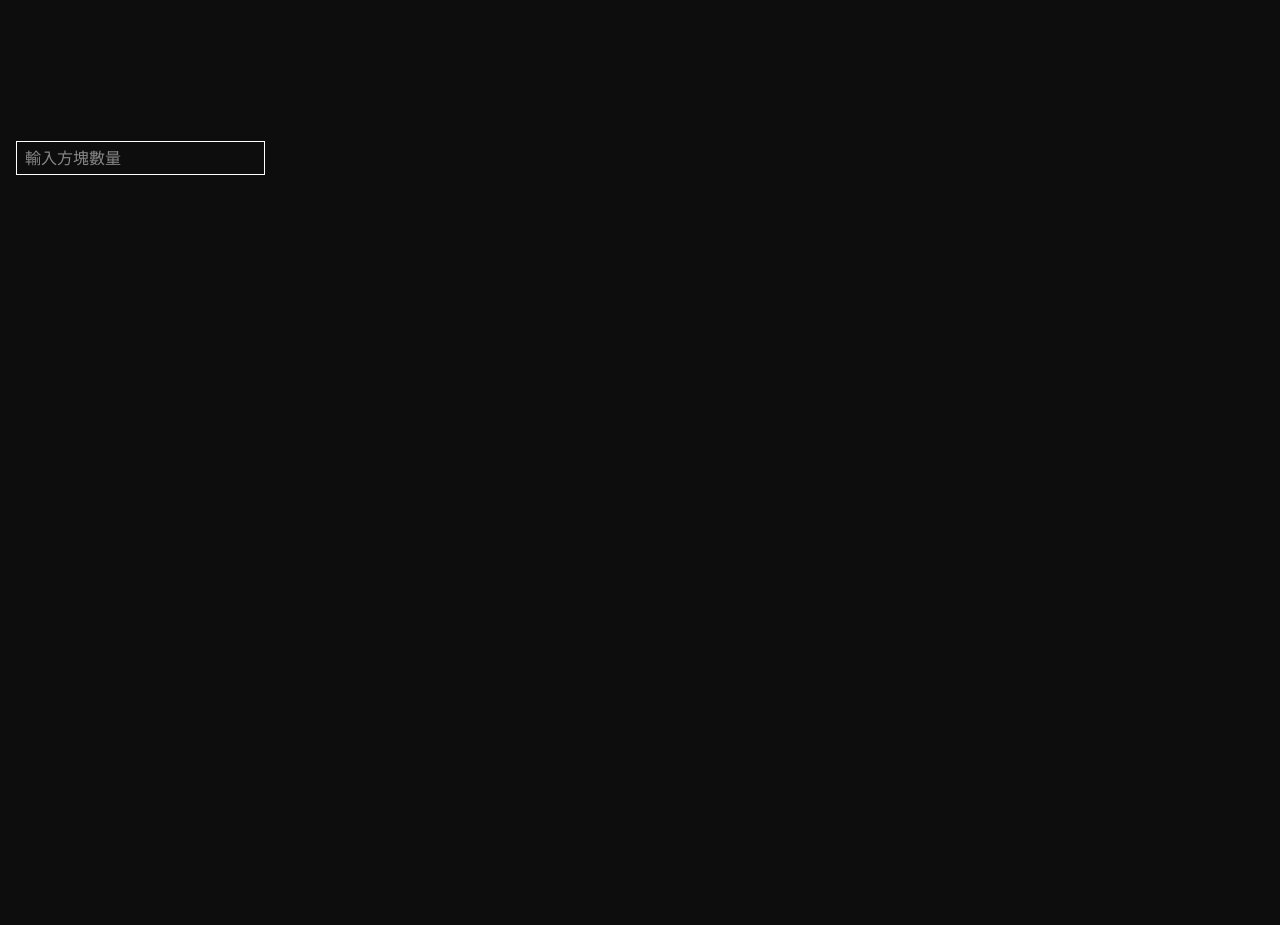
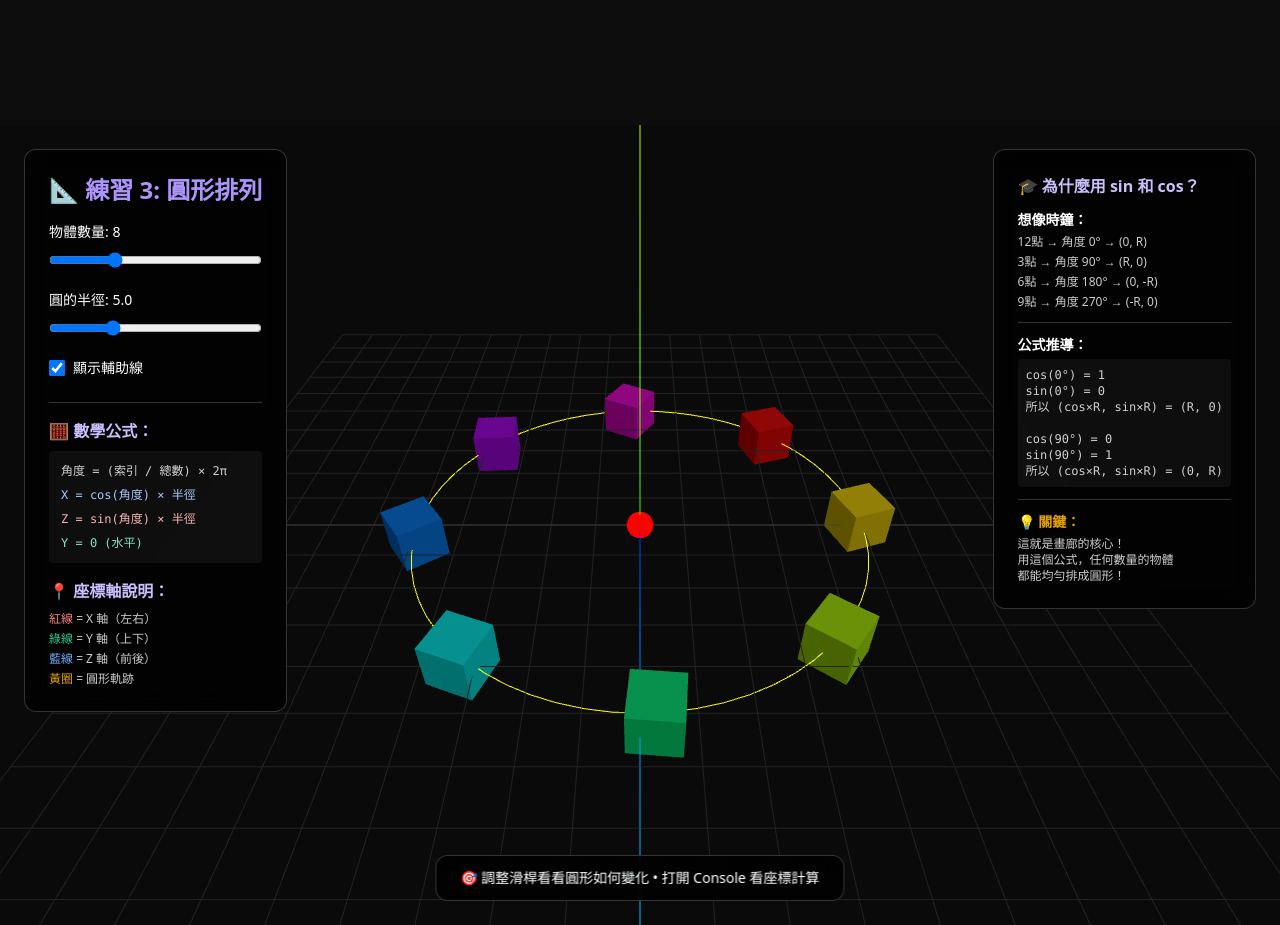
Before and after one commit to YuHsuanChien/my-resume, a Next.js app: page / in a window 1280 px wide. Shown: the part 4980-5905 px from the top of the page. Built offline with nearby package versions, Linux system fonts and the light colour scheme.

Commit message:
feat: 重構 AboutMe 元件為 Exercise3_CircularArrangement，新增圓形排列功能及控制面板

```diff
--- a/src/app/components/home/aboutme.tsx
+++ b/src/app/components/home/aboutme.tsx
@@ -1,143 +1,334 @@
 'use client';
-
-import { group } from 'console';
-import { useEffect, useRef, useState } from 'react';
+import React, { useEffect, useRef, useState } from 'react';
 import * as THREE from 'three';
 
-export default function AboutMe() {
-  const container = useRef<HTMLDivElement>(null);
-  const sceneRef = useRef<THREE.Scene | null>(null);
-  const cameraRef = useRef<THREE.PerspectiveCamera | null>(null);
-  const rendererRef = useRef<THREE.WebGLRenderer | null>(null);
-  const groupRef = useRef<THREE.Group | null>(null);
-  const animationIdRef = useRef<number | null>(null);
-  const [inputValue, setInputValue] = useState<number | ''>('');
+/**
+ * 練習 3：圓形排列（圓周運動的數學）
+ *
+ * 學習目標：
+ * 1. 理解三角函數（sin, cos）如何創建圓形
+ * 2. 學會用數學公式排列物體
+ * 3. 理解 lookAt() 的用法
+ * 4. 為環狀畫廊打基礎
+ */
 
-  function createScene() {
+export default function Exercise3_CircularArrangement() {
+  const containerRef = useRef<HTMLDivElement>(null);
+  const [objectCount, setObjectCount] = useState(8);
+  const [radius, setRadius] = useState(5);
+  const [showHelper, setShowHelper] = useState(true);
+
+  useEffect(() => {
+    if (!containerRef.current) return;
+
+    // 創建場景
     const scene = new THREE.Scene();
+    scene.background = new THREE.Color(0x0a0a0a);
+
+    // 創建相機
     const camera = new THREE.PerspectiveCamera(
-      75,
-      window.innerWidth / window.innerHeight,
+      60,
+      containerRef.current.clientWidth / containerRef.current.clientHeight,
       0.1,
       1000,
     );
-    camera.position.set(0, 5, 20);
+    camera.position.set(0, 10, 12);
+    camera.lookAt(0, 0, 0);
 
+    // 創建渲染器
     const renderer = new THREE.WebGLRenderer({ antialias: true });
-    renderer.setSize(window.innerWidth, window.innerHeight);
-    container.current!.appendChild(renderer.domElement);
+    renderer.setSize(
+      containerRef.current.clientWidth,
+      containerRef.current.clientHeight,
+    );
+    containerRef.current.appendChild(renderer.domElement);
 
-    // 儲存到 ref 中以便其他地方使用
-    sceneRef.current = scene;
-    rendererRef.current = renderer;
-    cameraRef.current = camera;
+    // 添加光源
+    const ambientLight = new THREE.AmbientLight(0xffffff, 0.5);
+    scene.add(ambientLight);
+
+    const directionalLight = new THREE.DirectionalLight(0xffffff, 0.8);
+    directionalLight.position.set(5, 10, 5);
+    scene.add(directionalLight);
+
+    // ============================================
+    // 🔵 輔助工具（幫助理解座標系）
+    // ============================================
+
+    // 座標軸輔助線
+    const axesHelper = new THREE.AxesHelper(10);
+    scene.add(axesHelper);
+    // 紅色 = X軸（左右）
+    // 綠色 = Y軸（上下）
+    // 藍色 = Z軸（前後）
+
+    // 網格輔助線
+    const gridHelper = new THREE.GridHelper(20, 20, 0x444444, 0x222222);
+    scene.add(gridHelper);
+
+    // 圓形輔助線
+    const circlePoints = [];
+    for (let i = 0; i <= 64; i++) {
+      const angle = (i / 64) * Math.PI * 2;
+      circlePoints.push(
+        new THREE.Vector3(
+          Math.cos(angle) * radius,
+          0,
+          Math.sin(angle) * radius,
+        ),
+      );
+    }
+    const circleGeometry = new THREE.BufferGeometry().setFromPoints(
+      circlePoints,
+    );
+    const circleMaterial = new THREE.LineBasicMaterial({ color: 0xffff00 });
+    const circle = new THREE.Line(circleGeometry, circleMaterial);
+    scene.add(circle);
+
+    // ============================================
+    // 🎯 創建物體群組
+    // ============================================
+    const objectGroup = new THREE.Group();
+    scene.add(objectGroup);
+
+    function createObjects() {
+      // 清空舊物體
+      while (objectGroup.children.length > 0) {
+        objectGroup.remove(objectGroup.children[0]);
       }
 
-  function clearCubes(scene: THREE.Scene) {
-    // 清除舊的群組
-    if (groupRef.current) {
-      scene.remove(groupRef.current); // 重要：從場景中移除群組
+      // 創建新物體
+      for (let i = 0; i < objectCount; i++) {
+        // ============================================
+        // 📐 數學！計算圓周上的位置
+        // ============================================
 
-      // 清理記憶體：遍歷群組中的所有物件並釋放資源
-      groupRef.current.traverse((child) => {
-        if (child instanceof THREE.Mesh) {
-          child.geometry.dispose();
-          if (Array.isArray(child.material)) {
-            child.material.forEach((material) => material.dispose());
-          } else {
-            child.material.dispose();
-          }
-        }
+        // 計算角度（均勻分布）
+        const angle = (i / objectCount) * Math.PI * 2;
+
+        // 🧮 三角函數公式：
+        // x = cos(角度) × 半徑
+        // z = sin(角度) × 半徑
+        // y = 0（水平排列）
+
+        const x = Math.cos(angle) * radius;
+        const z = Math.sin(angle) * radius;
+
+        console.log(`物體 ${i}:`, {
+          角度度數: ((angle * 180) / Math.PI).toFixed(1) + '°',
+          角度弧度: angle.toFixed(2),
+          X座標: x.toFixed(2),
+          Z座標: z.toFixed(2),
         });
 
-      groupRef.current = null;
+        // 創建立方體
+        const geometry = new THREE.BoxGeometry(1, 1, 1);
+        const material = new THREE.MeshStandardMaterial({
+          color: new THREE.Color().setHSL(i / objectCount, 1, 0.5), // 彩虹色
+          roughness: 0.7,
+          metalness: 0.3,
+        });
+        const cube = new THREE.Mesh(geometry, material);
+
+        // 設定位置
+        cube.position.set(x, 0, z);
+
+        // 👀 讓立方體面向圓心（重要！）
+        cube.lookAt(0, 0, 0);
+
+        // 添加編號
+        cube.userData.index = i;
+
+        objectGroup.add(cube);
       }
     }
 
-  function addCubes(scene: THREE.Scene) {
-    if (typeof inputValue !== 'number' || inputValue <= 0) return;
-    const group = new THREE.Group();
+    createObjects();
 
-    // 先清除舊的方塊
-    clearCubes(scene);
+    // ============================================
+    // 📊 創建說明文字（3D 文字標籤）
+    // ============================================
 
-    Array(inputValue)
-      .fill(0)
-      .forEach((_, index) => {
-        // 第一個參數是元素值(0)，第二個是索引
-        const geometry = new THREE.BoxGeometry(1, 1, 1);
-        const material = new THREE.MeshBasicMaterial({ color: 0x00ff00 });
-        const cube = new THREE.Mesh(geometry, material);
+    // 中心點標記
+    const centerGeometry = new THREE.SphereGeometry(0.3, 16, 16);
+    const centerMaterial = new THREE.MeshBasicMaterial({ color: 0xff0000 });
+    const centerMarker = new THREE.Mesh(centerGeometry, centerMaterial);
+    centerMarker.position.set(0, 0, 0);
+    scene.add(centerMarker);
 
-        // 圓形排列的數學公式
-        const radius = 8; // 環的半徑
-        const angle = (index / inputValue) * Math.PI * 2; // 每個方塊的角度
+    // ============================================
+    // 🎬 動畫循環
+    // ============================================
+    let time = 0;
 
-        cube.position.set(
-          Math.cos(angle) * radius, // x = cos(角度) × 半徑
-          0, // y 保持在同一水平面
-          Math.sin(angle) * radius, // z = sin(角度) × 半徑
-        );
+    function animate() {
+      requestAnimationFrame(animate);
+      time += 0.01;
 
-        cube.lookAt(0, 0, 0); // 讓方塊面向中心點
+      // 整個群組旋轉（演示效果）
+      objectGroup.rotation.y = time * 0.2;
 
-        group.add(cube);
+      // 每個立方體自轉
+      objectGroup.children.forEach((cube, index) => {
+        cube.rotation.y = time + index;
       });
 
-    scene.add(group);
-    groupRef.current = group;
+      // 更新輔助線可見性
+      axesHelper.visible = showHelper;
+      gridHelper.visible = showHelper;
+      circle.visible = showHelper;
+
+      renderer.render(scene, camera);
     }
-
-  function animate() {
-    animationIdRef.current = requestAnimationFrame(() => animate());
-    if (!groupRef.current) return;
-    groupRef.current.rotation.y += 0.01; // 旋轉整個群組
-    rendererRef.current!.render(sceneRef.current!, cameraRef.current!);
-  }
-
-  // 初始化場景
-  useEffect(() => {
-    if (container.current === null) return;
-
-    createScene();
-    addCubes(sceneRef.current!);
-    if (!groupRef.current) return;
 
     animate();
 
-    // 清理函數
+    // 清理
     return () => {
-      if (animationIdRef.current) {
-        cancelAnimationFrame(animationIdRef.current);
+      if (containerRef.current && renderer.domElement) {
+        containerRef.current.removeChild(renderer.domElement);
       }
-      if (rendererRef.current && container.current) {
-        container.current.removeChild(rendererRef.current.domElement);
-        rendererRef.current.dispose();
-      }
-      if (sceneRef.current) {
-        clearCubes(sceneRef.current);
-      }
+      renderer.dispose();
     };
-  }, []);
-
-  // 當 inputValue 改變時更新方塊
-  useEffect(() => {
-    if (sceneRef.current) {
-      addCubes(sceneRef.current);
-      animate();
-    }
-  }, [inputValue]);
+  }, [objectCount, radius, showHelper]);
 
   return (
-    <div ref={container} className="w-full h-screen relative">
-      <div className="absolute top-4 left-4 z-10 text-white">
+    <div className="w-full h-screen bg-black relative">
+      <div ref={containerRef} className="w-full h-full" />
+
+      {/* 控制面板 */}
+      <div className="absolute top-6 left-6 bg-black/80 backdrop-blur-md rounded-xl p-6 text-white max-w-md border border-white/20">
+        <h2 className="text-2xl font-bold mb-4 text-purple-400">
+          📐 練習 3: 圓形排列
+        </h2>
+
+        <div className="space-y-4">
+          {/* 物體數量控制 */}
+          <div>
+            <label className="block text-sm font-medium mb-2">
+              物體數量: {objectCount}
+            </label>
             <input
-          type="number"
-          className="border border-white bg-transparent px-2 py-1"
-          value={inputValue}
-          onChange={(e) => setInputValue(Number(e.target.value) || '')}
-          placeholder="輸入方塊數量"
+              type="range"
+              min="3"
+              max="20"
+              value={objectCount}
+              onChange={(e) => setObjectCount(Number(e.target.value))}
+              className="w-full"
             />
+          </div>
+
+          {/* 半徑控制 */}
+          <div>
+            <label className="block text-sm font-medium mb-2">
+              圓的半徑: {radius.toFixed(1)}
+            </label>
+            <input
+              type="range"
+              min="3"
+              max="10"
+              step="0.5"
+              value={radius}
+              onChange={(e) => setRadius(Number(e.target.value))}
+              className="w-full"
+            />
+          </div>
+
+          {/* 輔助線開關 */}
+          <div>
+            <label className="flex items-center gap-2 cursor-pointer">
+              <input
+                type="checkbox"
+                checked={showHelper}
+                onChange={(e) => setShowHelper(e.target.checked)}
+                className="w-4 h-4"
+              />
+              <span className="text-sm">顯示輔助線</span>
+            </label>
+          </div>
+        </div>
+
+        {/* 數學說明 */}
+        <div className="mt-6 pt-4 border-t border-white/20">
+          <h3 className="font-semibold text-purple-300 mb-2">🧮 數學公式：</h3>
+          <div className="text-xs text-white/80 space-y-2 font-mono bg-white/5 p-3 rounded">
+            <div>角度 = (索引 / 總數) × 2π</div>
+            <div className="text-blue-300">X = cos(角度) × 半徑</div>
+            <div className="text-red-300">Z = sin(角度) × 半徑</div>
+            <div className="text-green-300">Y = 0 (水平)</div>
+          </div>
+        </div>
+
+        <div className="mt-4">
+          <h3 className="font-semibold text-purple-300 mb-2">
+            📍 座標軸說明：
+          </h3>
+          <ul className="text-xs text-white/80 space-y-1">
+            <li>
+              <span className="text-red-400">紅線</span> = X 軸（左右）
+            </li>
+            <li>
+              <span className="text-green-400">綠線</span> = Y 軸（上下）
+            </li>
+            <li>
+              <span className="text-blue-400">藍線</span> = Z 軸（前後）
+            </li>
+            <li>
+              <span className="text-yellow-400">黃圈</span> = 圓形軌跡
+            </li>
+          </ul>
+        </div>
+      </div>
+
+      {/* 數學解釋面板 */}
+      <div className="absolute top-6 right-6 bg-black/80 backdrop-blur-md rounded-xl p-6 text-white max-w-sm border border-white/20">
+        <h3 className="font-semibold text-purple-300 mb-3">
+          🎓 為什麼用 sin 和 cos？
+        </h3>
+
+        <div className="text-sm text-white/80 space-y-3">
+          <div>
+            <div className="font-semibold text-white mb-1">想像時鐘：</div>
+            <ul className="text-xs space-y-1">
+              <li>12點 → 角度 0° → (0, R)</li>
+              <li>3點 → 角度 90° → (R, 0)</li>
+              <li>6點 → 角度 180° → (0, -R)</li>
+              <li>9點 → 角度 270° → (-R, 0)</li>
+            </ul>
+          </div>
+
+          <div className="pt-3 border-t border-white/20">
+            <div className="font-semibold text-white mb-1">公式推導：</div>
+            <div className="text-xs bg-white/5 p-2 rounded font-mono">
+              cos(0°) = 1<br />
+              sin(0°) = 0<br />
+              所以 (cos×R, sin×R) = (R, 0)
+              <br />
+              <br />
+              cos(90°) = 0<br />
+              sin(90°) = 1<br />
+              所以 (cos×R, sin×R) = (0, R)
+            </div>
+          </div>
+
+          <div className="pt-3 border-t border-white/20">
+            <div className="font-semibold text-yellow-400 mb-1">💡 關鍵：</div>
+            <p className="text-xs">
+              這就是畫廊的核心！
+              <br />
+              用這個公式，任何數量的物體
+              <br />
+              都能均勻排成圓形！
+            </p>
+          </div>
+        </div>
+      </div>
+
+      {/* 底部提示 */}
+      <div className="absolute bottom-6 left-1/2 transform -translate-x-1/2 bg-black/80 backdrop-blur-md rounded-xl px-6 py-3 text-white text-sm border border-white/20">
+        <p className="text-center">
+          🎯 調整滑桿看看圓形如何變化 • 打開 Console 看座標計算
+        </p>
       </div>
     </div>
   );
```
Lines whose indentation alone changed are shown as unchanged.
